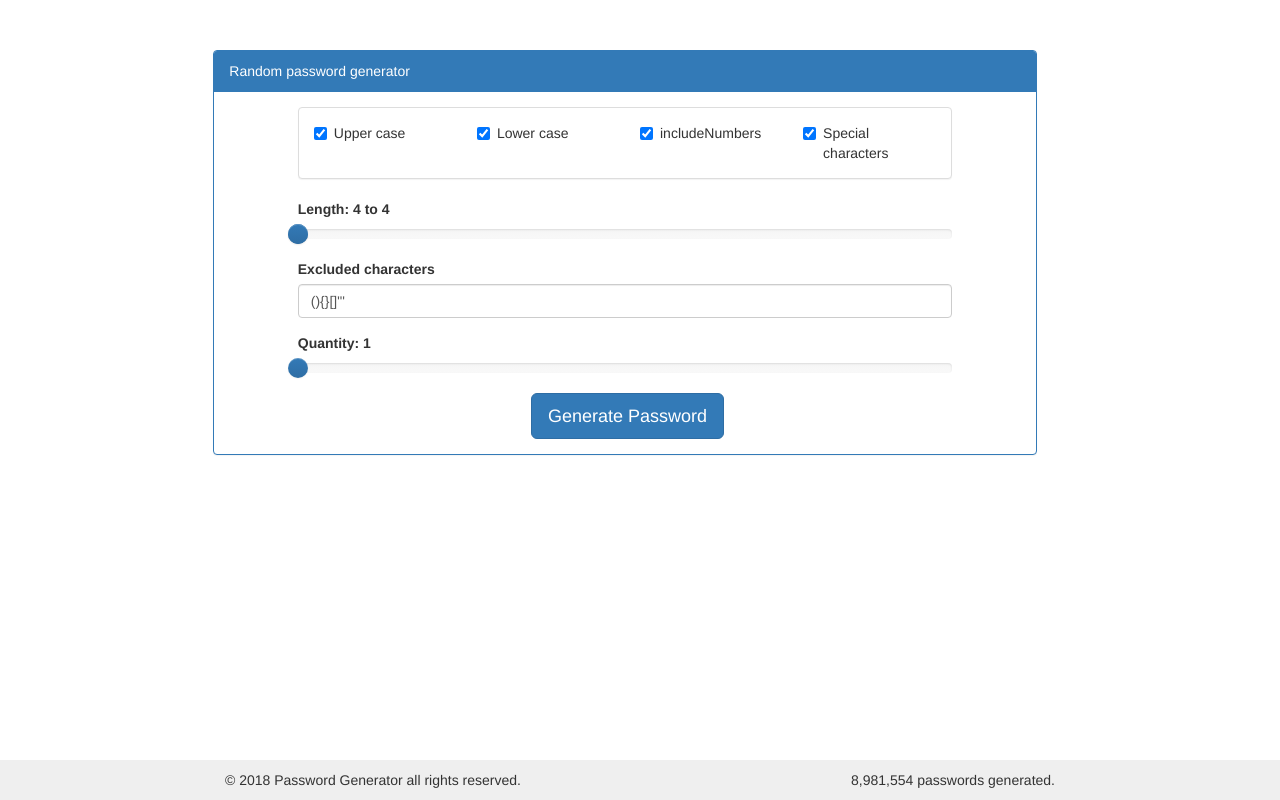
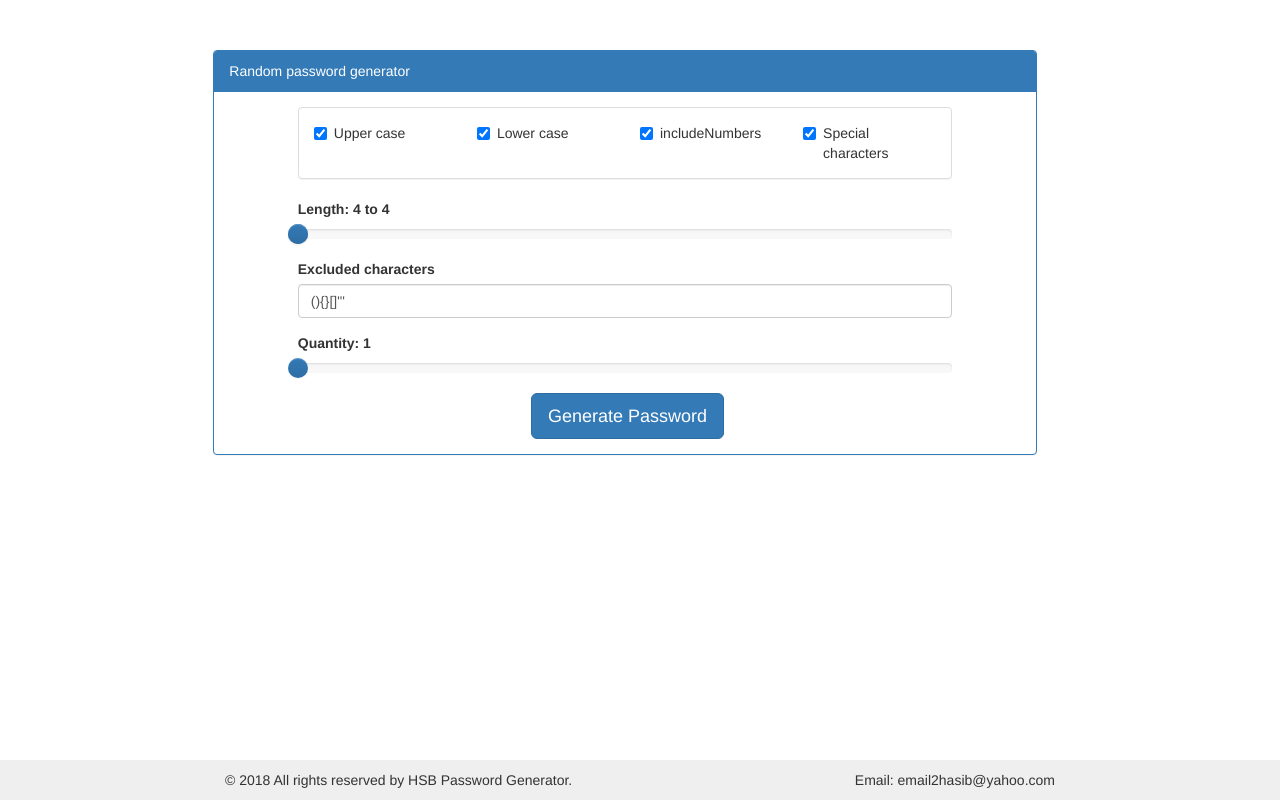
Before and after one commit to imhasib/myapp, a website: page views/index.html in a window 1280 px wide. Drawn offline with nearby package versions, Linux system fonts and the light colour scheme.

Commit message:
Footer text changed.

```diff
--- a/views/index.html
+++ b/views/index.html
@@ -157,8 +157,8 @@
         <footer class="footer">
             <div class="row">
                 <div class="col-sm-offset-2 col-sm-8">
-                    <div class="pull-left">© 2018 Password Generator all rights reserved.</div>
-                    <div class="pull-right">8,981,554 passwords generated.</div>
+                    <div class="pull-left">© 2018 All rights reserved by HSB Password Generator.</div>
+                    <div class="pull-right">Email: email2hasib@yahoo.com</div>
                 </div>
             </div>
         </footer>
```
